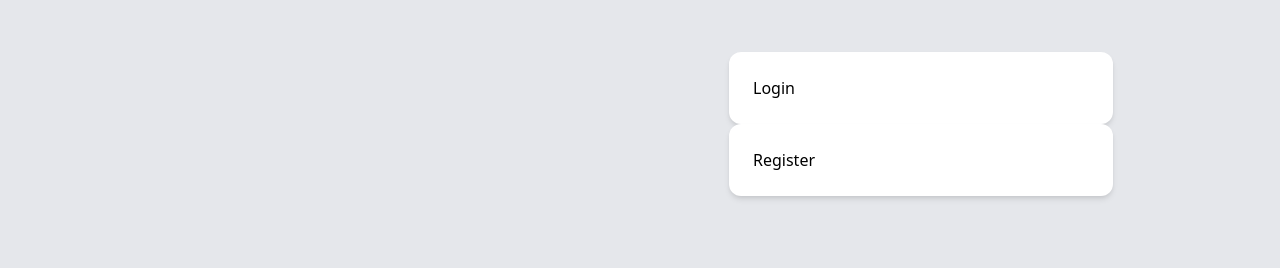
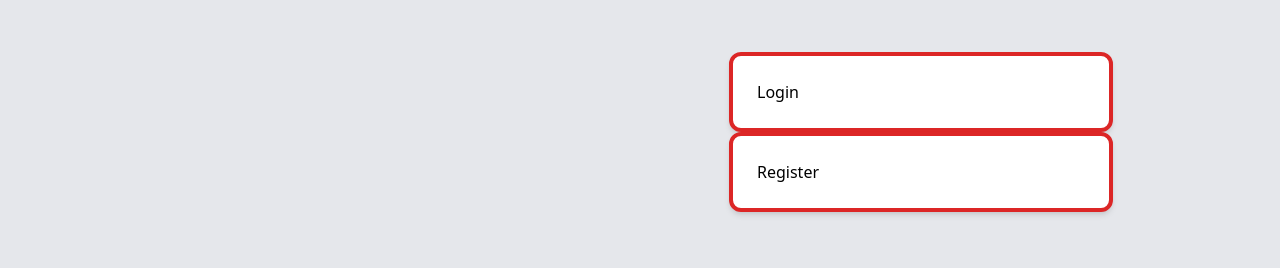
Before and after one commit to msimbo/codebuster-msimbo-website, a plain HTML site: page index.html in a window 1280 px wide. Shown: the part 1218-1486 px from the top of the page. Drawn offline with nearby package versions, Linux system fonts and the light colour scheme.

Commit message:
added boarder to login tags

```diff
--- a/index.html
+++ b/index.html
@@ -43,7 +43,7 @@
         <div class="flex flex-col">
 
           <div class="border-4 border-red-600 p-6 my-4 max-w-sm mx-auto bg-white rounded-xl shadow-md flex items-center space-x-4">
-            <a href="#"><div class="flex- none">Home</div></a></div>
+            <a href="#"><div class="flex-none">Home</div></a></div>
 
           <div class="border-4 border-red-600 p-6 my-4 max-w-sm mx-auto bg-white rounded-xl shadow-md flex items-center space-x-4">
             <a href="https://msimbo.herokuapp.com/register"><div class="flex-none">Contact us</div></a></div>
@@ -51,7 +51,7 @@
 
 
             <div class="border-4 border-red-600 p-6 my-4 max-w-sm mx-auto bg-white rounded-xl shadow-md flex items-center space-x-4">
-              <a href="#"><div class="flex- none">Store</div></a></div>
+              <a href="#"><div class="flex-none">Store</div></a></div>
 
             <div class="border-4 border-red-600 p-6 my-4 max-w-sm mx-auto bg-white rounded-xl shadow-md flex items-center space-x-4">
               <a href="https://msimbo.herokuapp.com/register"><div class="flex-none">Student Resources</div></a></div>
@@ -108,10 +108,10 @@
       <div class="buttons">
 
 
-        <div class="p-6 max-w-sm mx-auto bg-white rounded-xl shadow-md flex items-center space-x-4">
+        <div class="border-4 border-red-600 p-6 max-w-sm mx-auto bg-white rounded-xl shadow-md flex items-center space-x-4">
           <a href="#"><div class="flex- none">Login</div></a></div>
 
-        <div class="p-6 max-w-sm mx-auto bg-white rounded-xl shadow-md flex items-center space-x-4">
+        <div class="border-4 border-red-600 p-6 max-w-sm mx-auto bg-white rounded-xl shadow-md flex items-center space-x-4">
           <a href="https://msimbo.herokuapp.com/register"><div class="flex-none">Register</div></a></div>
 
       </div>
```
